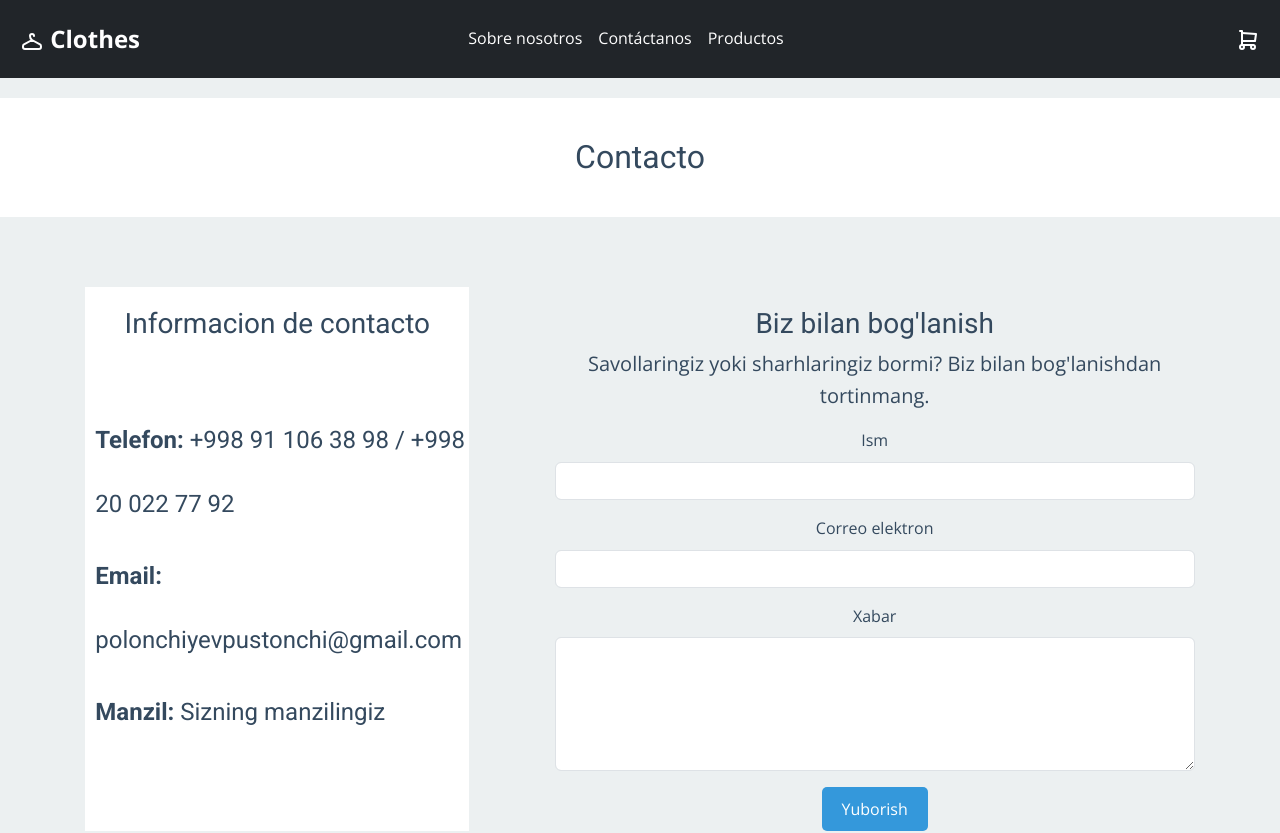
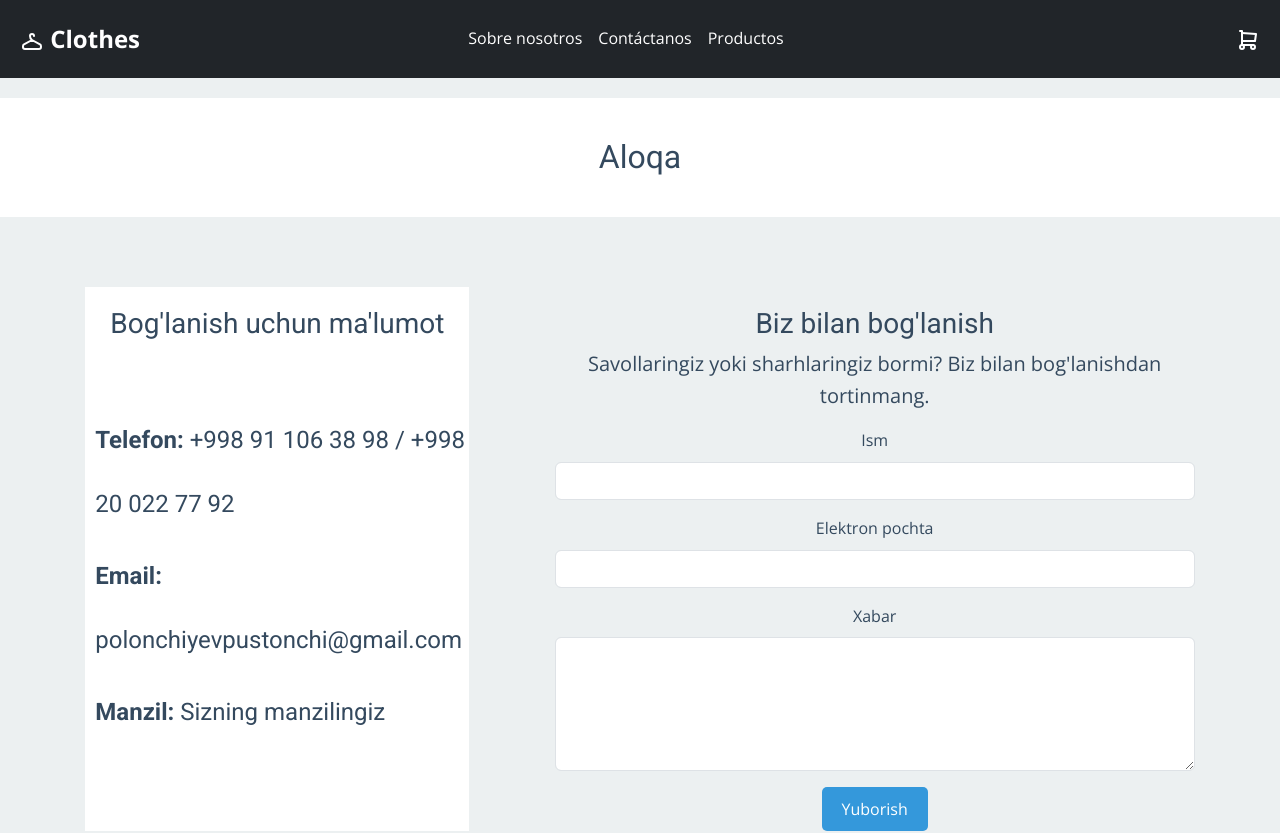
Before and after one commit to DavronRustamjonov/clothesmarket, a React (Vite) app: page /contact in a window 1280 px wide. Shown: the top 833 px of the page. Built offline with nearby package versions, Linux system fonts and the light colour scheme.

Commit message:
Update ContactPage.jsx

```diff
--- a/components/ContactPage.jsx
+++ b/components/ContactPage.jsx
@@ -26,10 +26,10 @@ export default function ContactPage() {
 
   return (
 <div className='contact'>
-    <h2>Contacto</h2>
+    <h2>Aloqa</h2>
 <div className='contact-container'>
 <div  id='contact-info'>
-    <h3>Informacion de contacto</h3>
+    <h3>Bog'lanish uchun ma'lumot</h3>
    <div className='contact-h4'>
    <h4><strong>Telefon:</strong> +998 91 106 38 98 / +998 20 022 77 92</h4>
     <h4><strong>Email:</strong> polonchiyevpustonchi@gmail.com</h4>
@@ -56,7 +56,7 @@ export default function ContactPage() {
           />
         </div>
         <div className="mb-3">
-          <label htmlFor="email" className="form-label"> Correo elektron </label>
+          <label htmlFor="email" className="form-label">Elektron pochta</label>
           <input
             type="email"
             className="form-control"
```
